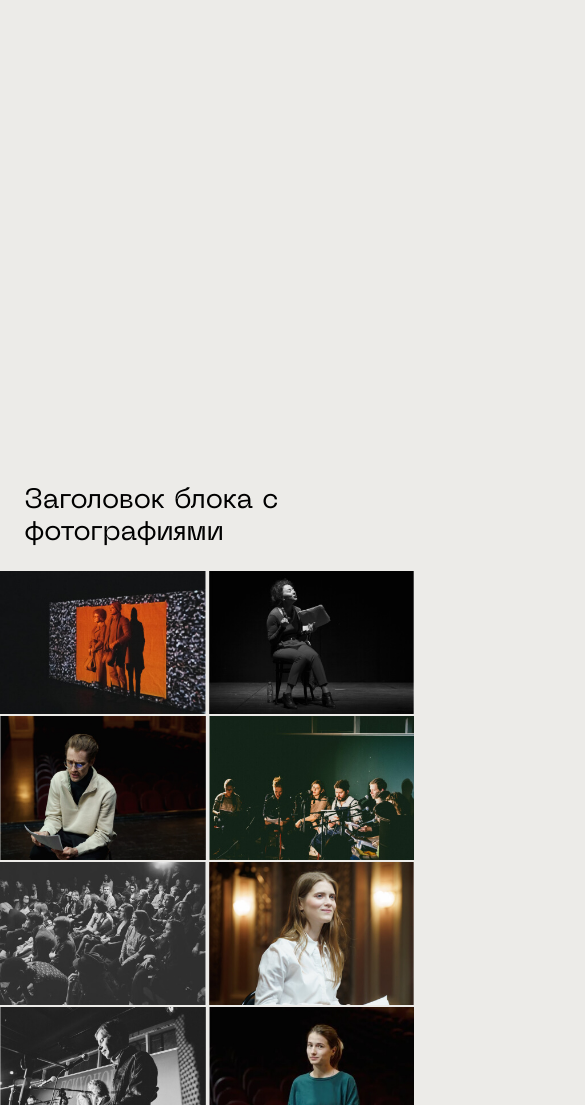
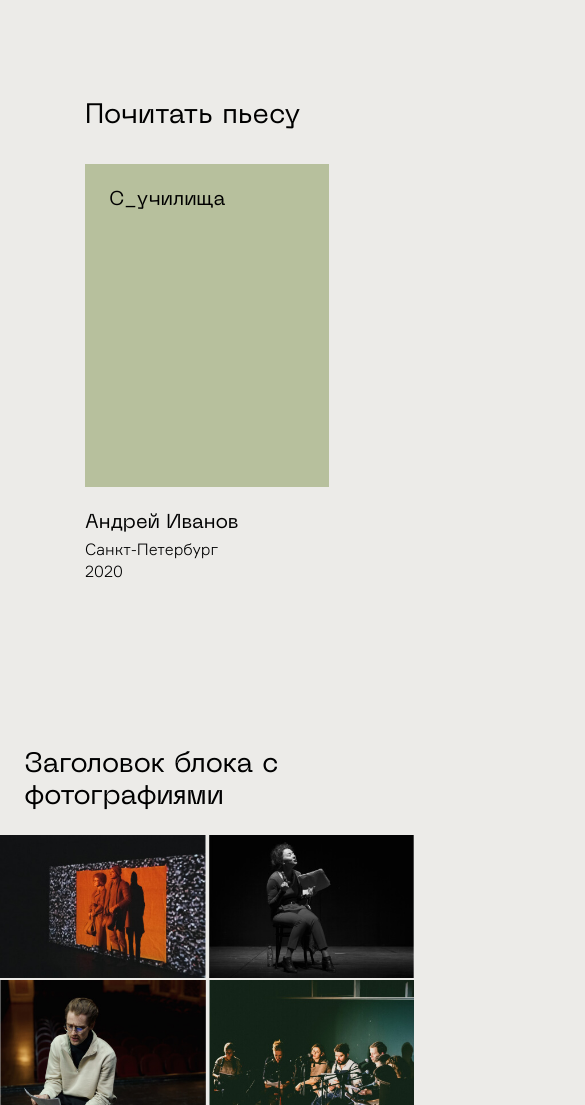
Before and after one commit to DimDimShishkov/Lubimovka, a plain HTML site: page index.html in a window 390 px wide. Shown: the top 1105 px of the page, 585 px wide, since content can reach past the window. Drawn offline with Linux system fonts and the light colour scheme.

Commit message:
fix: Get rid of absolute positioning, change the layout for 414px- screen

```diff
--- a/index.html
+++ b/index.html
@@ -24,8 +24,8 @@
             </a>
           </div>
           <div class="readings__name-container">
-            <span class="readings__name">Андрей</span> </br>
-            <span class="readings__name">Иванов</span>
+            <span class="readings__name">Андрей
+Иванов</span>
           </div>
           <p class="readings__city-year">Санкт-Петербург
 2020
--- a/pages/index.css
+++ b/pages/index.css
@@ -72,27 +72,40 @@
 
 
 /* Блок 4 */
+.readings {
+  margin-top: 80px;
+  margin-left: 720px;
+}
+
+@media screen and (max-width: 800px) {
+  .readings {
+    margin: 100px 85px 0 85px;
+    outline: none;
+  }
+}
+
 .readings__container {
   width: 240px;
   height: 412px;
   display: flex;
   flex-direction: column;
-  margin-left: 720px;
-  position: relative;
   box-sizing: border-box;
   background-color: #B7C09D;
+  outline: none;
 }
 
 @media screen and (max-width: 800px) {
   .readings__container {
+    margin-top: 32px;
     width: 244px;
-    height: 341px;
+    height: 441px;
   }
 }
 
 @media screen and (max-width: 800px) {
-  .readings__container::before {
+  .readings::before {
     content: "Почитать пьесу";
+    display: block;
     font-family: 'Neue Machina';
     font-size: 28px;
     font-weight: normal;
@@ -116,16 +129,13 @@
 .readings__play:hover {
   cursor: pointer;
 }
-/*
-.readings__play:hover ~ .readings__watch {
-  opacity: 1;
-  transition:0s;
+
+@media screen and (max-width: 800px) {
+  .readings__play {
+    height: 230px;
+  }
 }
 
-.readings__play:hover ~ .readings__download {
-  opacity: 1;
-}
-*/
 .readings__watch {
   height: 56px;
   box-sizing: border-box;
@@ -140,10 +150,6 @@
   font-size: 16px;
   line-height: 1.37;
   display: flex;
-  position: absolute;
-  top: 187px;
-  left: 0;
-  right: 0;
   opacity:0;
   transition: all .5s ease-out;
 }
@@ -152,7 +158,6 @@
   opacity: 1;
   transition: all .5s ease-in;
 }
-
 
 .readings__download {
   height: 56px;
@@ -169,10 +174,6 @@
   font-size: 16px;
   line-height: 1.37;
   display: flex;
-  position: absolute;
-  top: 243px;
-  left: 0;
-  right: 0;
   opacity: 0;
   transition: all .5s ease-out;
 }
@@ -207,13 +208,14 @@
   flex-direction: column;
   padding-top: 17px;
   background-color: #ecebe8;
-  position: absolute;
-  height: 48px;
-  bottom: 48px;
-  left: 0;
-  right: 0;
+  outline: none;
 }
 
+@media screen and (max-width: 800px) {
+  .readings__name-container {
+    padding-top: 24px;
+  }
+}
 
 .readings__name {
   display: inline;
@@ -227,15 +229,21 @@
   letter-spacing: -1%;
 }
 
+@media screen and (max-width: 800px) {
+  .readings__name {
+    white-space: initial;
+  }
+}
+
 .readings__name-container:hover {
   cursor: pointer;
 }
-
 
 .readings__name-container:hover > .readings__name {
   background-color: #242424;
   color: #fff;
   cursor: pointer;
+  transition: all .4s linear;
 }
 
 .readings__city-year {
@@ -249,13 +257,7 @@
   letter-spacing: -1%;
   padding-top: 4px;
   background-color: #ecebe8;
-  position: absolute;
-  bottom: 0;
-  left: 0;
-  right: 0;
-  height: 44px;
 }
-
 
 .readings__watch-link {
   display: block;
@@ -266,11 +268,6 @@
   transition: filter .5s ease-out;
 }
 
-
-
-
-
-
 .readings__download-link {
   display: block;
   margin-right: 15px;
```
